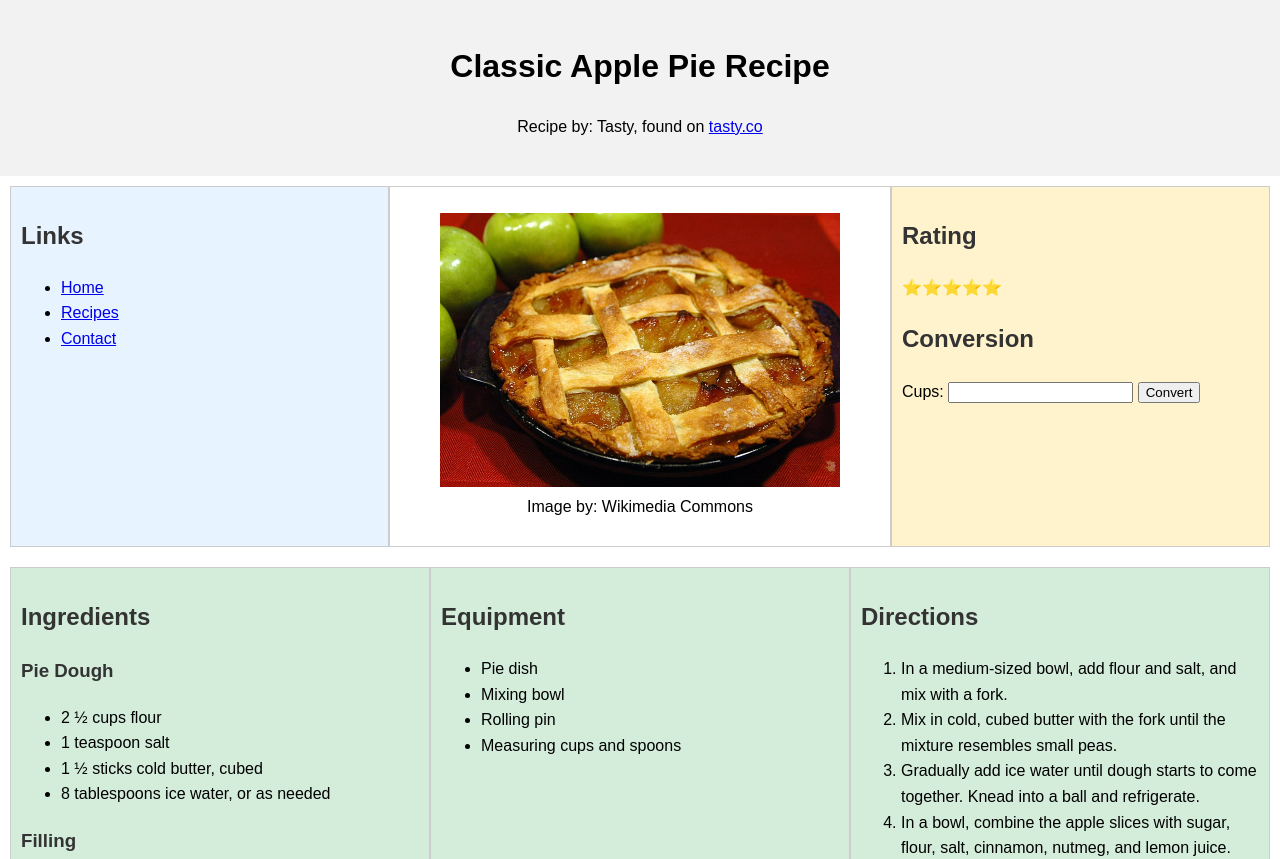
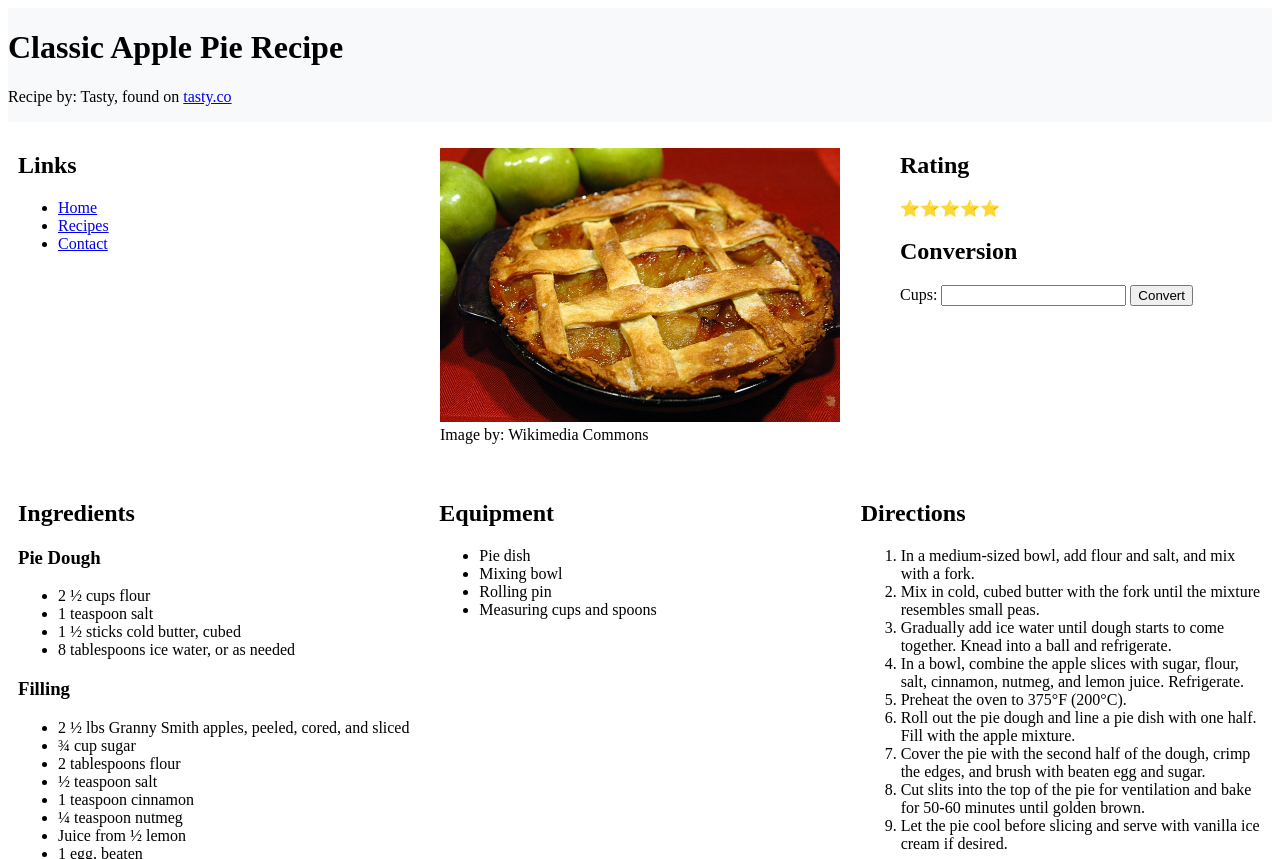
Before and after one commit to ArishaG/CA5-LayoutCSS, a plain HTML site: page index.html in a window 1280 px wide. Shown: the top 859 px of the page. Drawn offline with Linux system fonts and the light colour scheme.

Commit message:
Update style.css

```diff
--- a/style.css
+++ b/style.css
@@ -1,58 +1,35 @@
-* {
-  box-sizing: border-box; /* Use the border-box model for all elements */
+/* Reset styles for all divs to remove borders */
+div {
+  border: none; /* Remove any borders */
 }
 
-body {
-  font-family: Arial, sans-serif;
-  line-height: 1.6;
-  margin: 0;
-  padding: 0;
+/* Example styling for your layout */
+.container {
+  display: flex;
+  flex-direction: column; /* Arrange rows vertically */
 }
 
-.container {
+.header, .footer {
   width: 100%;
 }
 
-.header {
-  background-color: #f2f2f2;
-  text-align: center;
-  padding: 20px;
-}
-
 .row {
-  display: flex; /* Use flexbox for layout */
-  justify-content: space-between; /* Space between columns */
-  padding: 10px;
+  display: flex; /* Arrange columns horizontally */
 }
 
 .column {
-  flex: 1; /* Each column takes equal space */
-  padding: 10px;
-  border: 1px solid #ccc; /* Visible borders for development */
+  flex: 1; /* Equal width for each column */
+  padding: 10px; /* Add padding for spacing */
+  /* Optional: To add some background color or other styles */
 }
 
-.links {
-  background-color: #e7f3fe;
-}
-
-.image-content {
-  text-align: center; /* Center the image */
-}
-
-.rating-conversion {
-  background-color: #fff3cd;
-}
-
-.ingredients, .equipment, .directions {
-  background-color: #d4edda;
+/* Specific styles for your header, footer, etc. */
+.header {
+  background-color: #f8f9fa; /* Light background for the header */
 }
 
 .footer {
-  background-color: #f2f2f2;
-  text-align: center;
-  padding: 10px;
+  background-color: #f8f9fa; /* Light background for the footer */
 }
 
-h2, h3 {
-  color: #333; /* Change the heading color */
-}
+/* Additional styles can go here */
```
